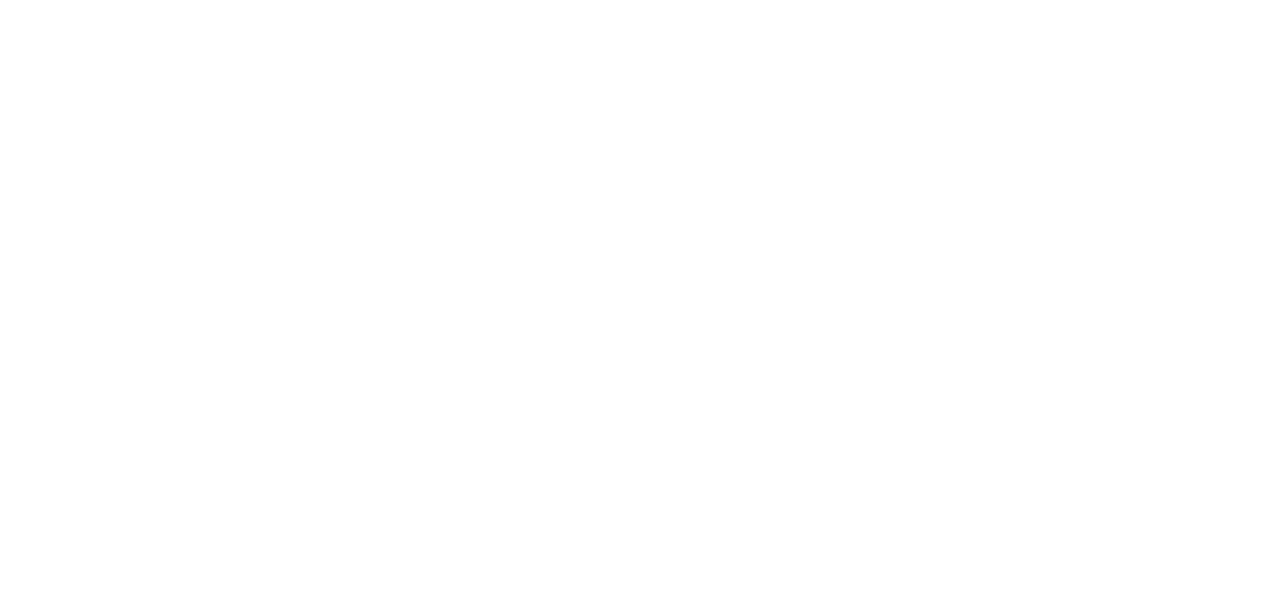
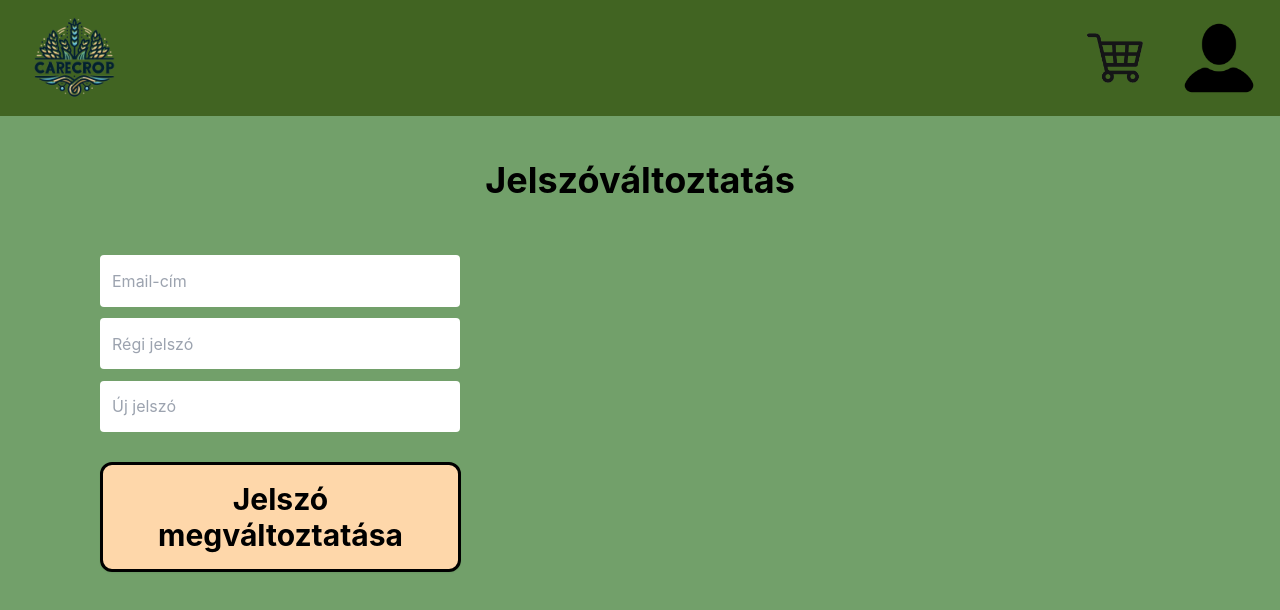
Before and after one commit to BalintHejner/CareCrop---Frontend, a React (Create React App) app: page /passwordchange in a window 1280 px wide. Before the commit this address had no page. Shown: the top 610 px of the page. Built offline with nearby package versions, Linux system fonts and the light colour scheme; no server answers.

Commit message:
✨ Re-indroducing PasswordChanging

```diff
--- a/src/components/Header.jsx
+++ b/src/components/Header.jsx
@@ -75,7 +75,7 @@
                 )}
 
             {loggedIn ? (
-                    <div className="flex  items-center">
+                    <div className="flex items-center">
                         <button onClick={handleLogout}>
                           <img loading="lazy" src={require('../images/logout.png')} className="aspect-square w-82" alt="Profile" />
                         </button>
--- a/src/index.jsx
+++ b/src/index.jsx
@@ -5,6 +5,7 @@
 import LoginPage from './pages/LoginPage';
 import RegisterPage from './pages/RegisterPage';
 import MainPage from './pages/MainPage';
+import PasswordChangerPage from './pages/PasswordChangerPage';
 import SupportPage from './pages/SupportPage';
 import CartPage from './pages/CartPage';
 import ProductViewPage from './pages/ProductViewPage';
@@ -16,7 +17,7 @@
 import MainShopPage from './pages/MainShopPage';
 import ProfilePage from './pages/ProfilePage';
 import OwnProfilePage from './pages/OwnProfilePage';
-import EasterEggPage from './pages/EasterEggPage';
+// import EasterEggPage from './pages/EasterEggPage';
 import axios from 'axios';
 
 export default function App() {
@@ -25,6 +26,7 @@
       <Routes>
         <Route path='/' element={<MainPage/>}/>
         <Route path='/login' element={<LoginPage/>}/>
+        <Route path='/passwordchange' element={<PasswordChangerPage/>}/>
         <Route path='/register' element={<RegisterPage/>}/>
         <Route path='/support' element={<SupportPage />}/>
         <Route path='/cart' element={<CartPage/>}/>
@@ -37,7 +39,7 @@
         <Route path='/shop' element={<MainShopPage/>}/>
         <Route path='/userprofile' element={<ProfilePage/>}/>
         <Route path='/profile' element={<OwnProfilePage/>}/>
-        <Route path='/easteregg' element={<EasterEggPage/>}/>
+        {/* <Route path='/easteregg' element={<EasterEggPage/>}/> */}
         {/* <Route path='/shop' element={<Protected Component={MainShopPage}/>}/> */}
       </Routes>
     </BrowserRouter>
--- a/src/pages/LoginPage.jsx
+++ b/src/pages/LoginPage.jsx
@@ -22,10 +22,9 @@
       if (response && response.data) {
         console.log(response.data);
         localStorage.setItem("token", response.data.token);
-        navigate("/shop"); // Redirect to "/shop" on successful login
+        navigate("/shop");
       } else {
         console.error("Login failed: Unexpected response format");
-        // Display a generic error message to the user
         alert("Unexpected error occurred during login");
       }
     } catch (error) {
@@ -84,6 +83,10 @@
             Regisztráljon
           </Link>
         </div>
+          <div className="flex flex-col flex-1 px-5 my-auto">
+          <div className="text-4xl text-center">Elfelejtette jelszavát?</div>
+          <Link to={"/passwordreminder"} className="self-center mt-1 text-3xl italic font-extralight underline">Jelszóemlékeztető</Link>
+        </div>
       </div>
     </>
   );
--- /dev/null
+++ b/src/pages/PasswordChangerPage.jsx
@@ -0,0 +1,69 @@
+import React, { useState } from 'react';
+import Header from '../components/Header';
+import Input from '../components/Input';
+import Button from '../components/Button';
+import axios from 'axios';
+import "../output.css"
+import { Grid } from '@mui/material';
+
+function PasswordChangerPage() {
+  const [email, setEmail] = useState('');
+  const [password, setPassword] = useState('');
+  const [newPassword, setNewPassword] = useState('');
+  const [message, setMessage] = useState('');
+
+  const changePasswordHandler = async (e) => {
+    e.preventDefault();
+    try {
+      const response = await axios.post('change_password.php', {
+        email: email,
+        password: password,
+        new_password: newPassword
+      });
+      if (response.data.success) {
+        setMessage("Jelszó megváltoztatva!");
+      } else {
+        setMessage("A változtatás nem sikerült, kérjük próbálja újra.");
+      }
+    } catch (error) {
+      setMessage(error.response.data.error || "Hiba lépett fel, kérjük próbálja újra.");
+    }
+  };
+
+  return (
+    <section className="flex flex-col bg-body items-center pb-12 text-black min-h-mp leading-[100%]">
+      <Header />
+      <h1 className="text-5xl mt-11 font-bold max-md:max-w-full max-md:text-4xl">
+        Jelszóváltoztatás
+      </h1>
+      <div className="mt-11" style={{marginLeft: "auto", marginRight: "auto"}}>
+      <Grid container spacing={5}>
+        <Grid item xs={4} sm={4} md={4} lg={4} xl={4}>
+          <Input
+            type={"email"}
+            value={email}
+            change={(e) => setEmail(e.target.value)}
+            placeholder={"Email-cím"}
+          />
+          <Input
+            type={"password"}
+            value={password}
+            change={(e) => setPassword(e.target.value)}
+            placeholder={"Régi jelszó"}
+          />
+          <Input
+            type={"password"}
+            value={newPassword}
+            change={(e) => setNewPassword(e.target.value)}
+            placeholder={"Új jelszó"}
+          />
+        </Grid>
+      </Grid>
+        <Button text={"Jelszó megváltoztatása"} click={changePasswordHandler} />
+        {message && <p className="mt-4 text-red-500">{message}</p>}
+      </div>
+    </section>
+  );
+};
+
+export default PasswordChangerPage;
--- a/src/pages/SupportPage.jsx
+++ b/src/pages/SupportPage.jsx
@@ -27,8 +27,6 @@
         err => console.log(err)
       )
     };
-
-
 
   return (
     <div className="flex flex-col self-center items-center justify-center gap-5 pb-12 text-black whitespace-nowrap bg-body leading-[100%]">
--- a/src/pages/ThankYouPage.jsx
+++ b/src/pages/ThankYouPage.jsx
@@ -5,6 +5,27 @@
 import { Grid } from "@mui/material";
 
 function ThankYouPage() {
+
+    const [loggedIn, setLoggedIn] = useState(false);
+    const [username, setUsername] = useState('');
+
+    useEffect(() => {
+        const checkLoggedIn = async () => {
+            try {
+                const response = await axios.get('/users.php');
+                if (localStorage.getItem('token')) {
+                    setLoggedIn(true);
+                    setUsername(response.data.username);
+                }
+            } catch (error) {
+                console.error('Nincs bejelentkezve:', error);
+            }
+        };
+
+        checkLoggedIn();
+    }, []);
+
+
     return (
         <main className="flex flex-col items-center pb-12 h-max text-black whitespace-nowrap bg-body leading-[100%] min-h-mp">
             <Header />
@@ -27,11 +48,15 @@
                         <Grid item xs={10} sm={9} md={3.5} lg={3.5} xl={3.5}>
                             <Button2 text="Vásárlás" click={"/shop"} className={"justify-center items-center px-16 py-4 mt-1 max-w-full text-3xl font-bold bg-orange-200 rounded-xl border-black border-solid shadow-sm border-[3px] w-[361px] max-md:px-5 max-md:mt-10"}/>
                         </Grid>
+                        {loggedIn ? (
+                            <Grid item xs={10} sm={9} md={3.5} lg={3.5} xl={3.5}>
+                            <Button2 text="Visszajelzés" click={"/support"} className={"justify-center items-center px-16 py-4 mt-1 max-w-full text-3xl font-bold bg-orange-200 rounded-xl border-black border-solid shadow-sm border-[3px] w-[361px] max-md:px-5 max-md:mt-10"}/>
+                        </Grid>
+                        ) : (
+                            ""
+                        )}
                         <Grid item xs={10} sm={9} md={3.5} lg={3.5} xl={3.5}>
                             <Button2 text="Főoldal" click={"/"} className={"justify-center items-center px-16 py-4 mt-1 max-w-full text-3xl font-bold bg-orange-200 rounded-xl border-black border-solid shadow-sm border-[3px] w-[361px] max-md:px-5 max-md:mt-10"}/>
-                        </Grid>
-                        <Grid item xs={10} sm={9} md={3.5} lg={3.5} xl={3.5}>
-                            <Button2 text="Visszajelzés" click={"/support"} className={"justify-center items-center px-16 py-4 mt-1 max-w-full text-3xl font-bold bg-orange-200 rounded-xl border-black border-solid shadow-sm border-[3px] w-[361px] max-md:px-5 max-md:mt-10"}/>
                         </Grid>
                     </Grid>
                 </div>
```
